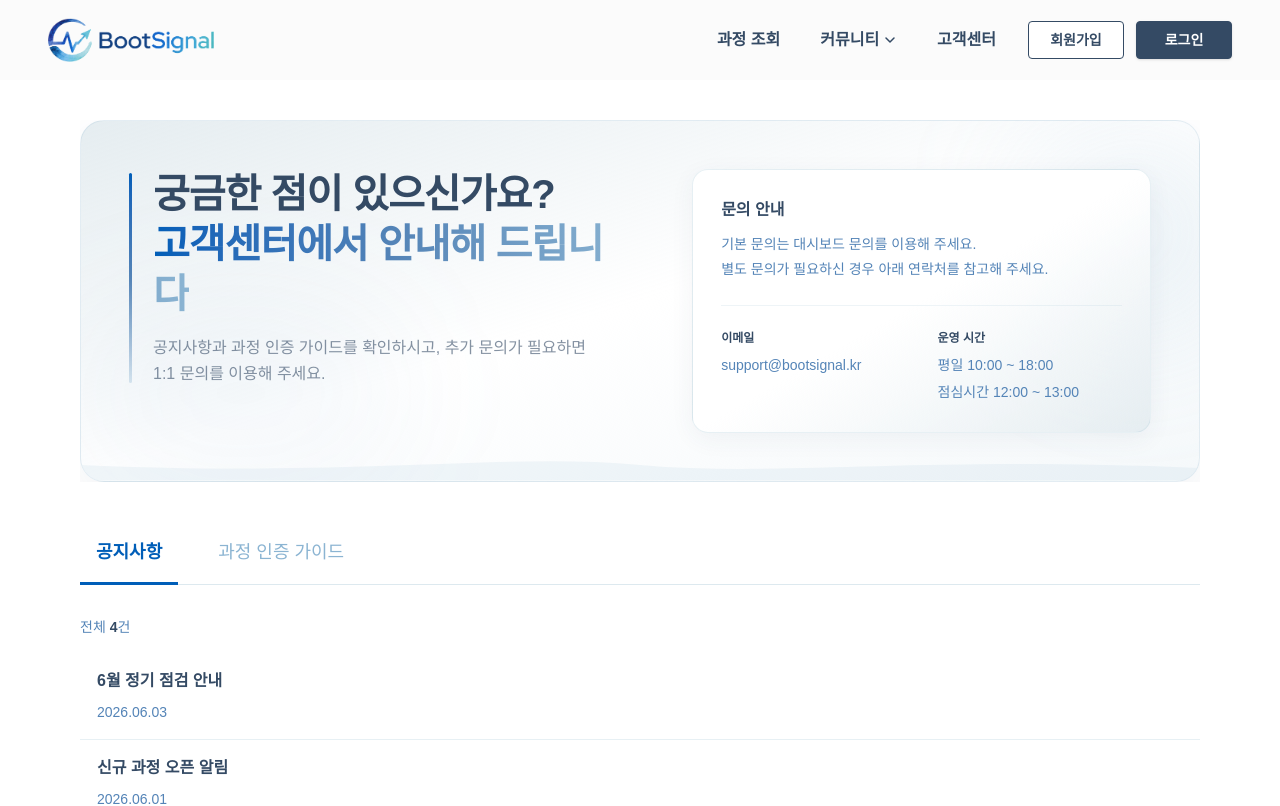
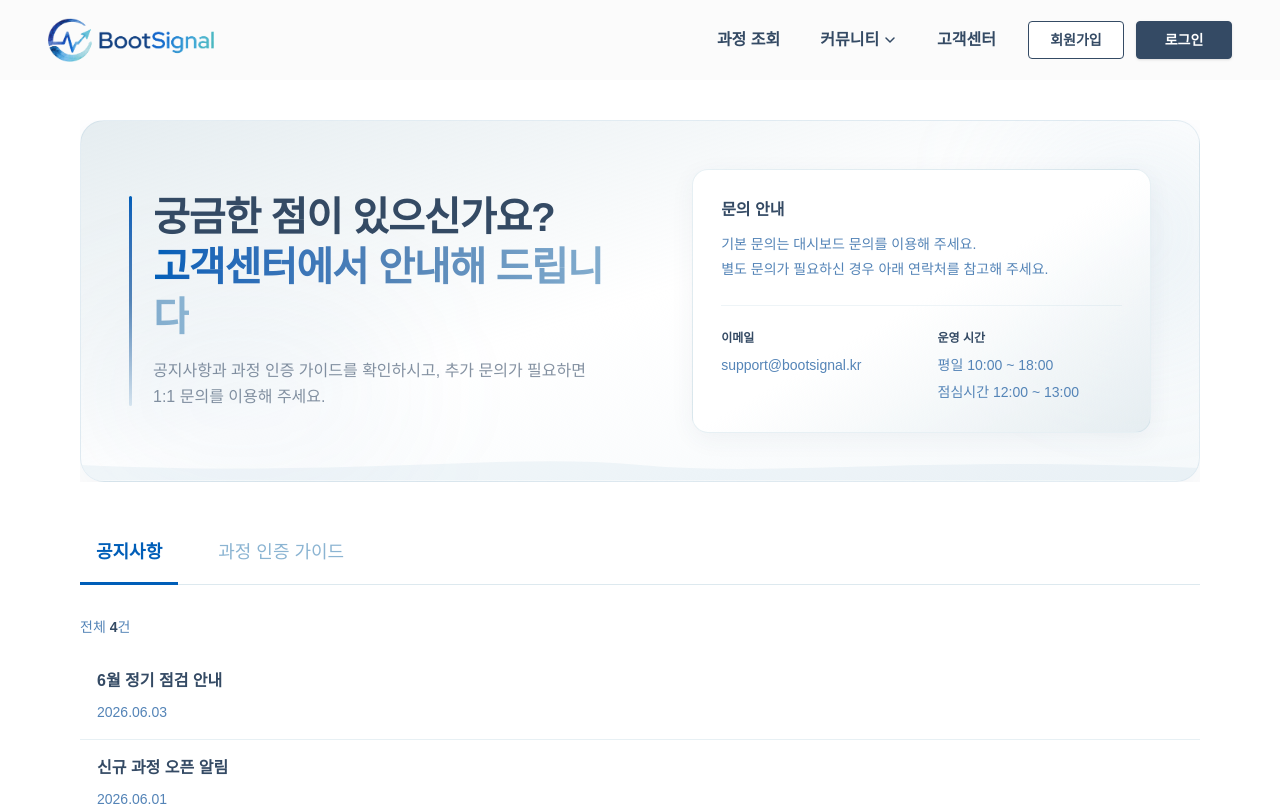
Before and after one commit to prgrms-aibe-devcourse/AIBE5_FinalProject_Team5_FE, a React (Vite) app: page /support/notices in a window 1280 px wide. Shown: the top 806 px of the page. Built offline with nearby package versions, Linux system fonts and the light colour scheme; a web font is replaced by a local one.

Commit message:
feat: main 브랜치 병합 및 고객센터 hero 수정

```diff
--- a/src/pages/support/components/SupportHero.tsx
+++ b/src/pages/support/components/SupportHero.tsx
@@ -30,7 +30,7 @@ export default function SupportHero({ contact }: SupportHeroProps) {
         />
 
         {/* 콘텐츠 영역 */}
-        <div className="relative z-10 grid items-start gap-8 lg:grid-cols-[1.05fr_0.95fr] lg:gap-14">
+        <div className="relative z-10 grid items-center gap-8 lg:grid-cols-[1.05fr_0.95fr] lg:gap-14">
 
           {/* 콘텐츠 영역 왼쪽 (타이틀·설명) */}
           <div className="relative pl-5 md:pl-6">
```
